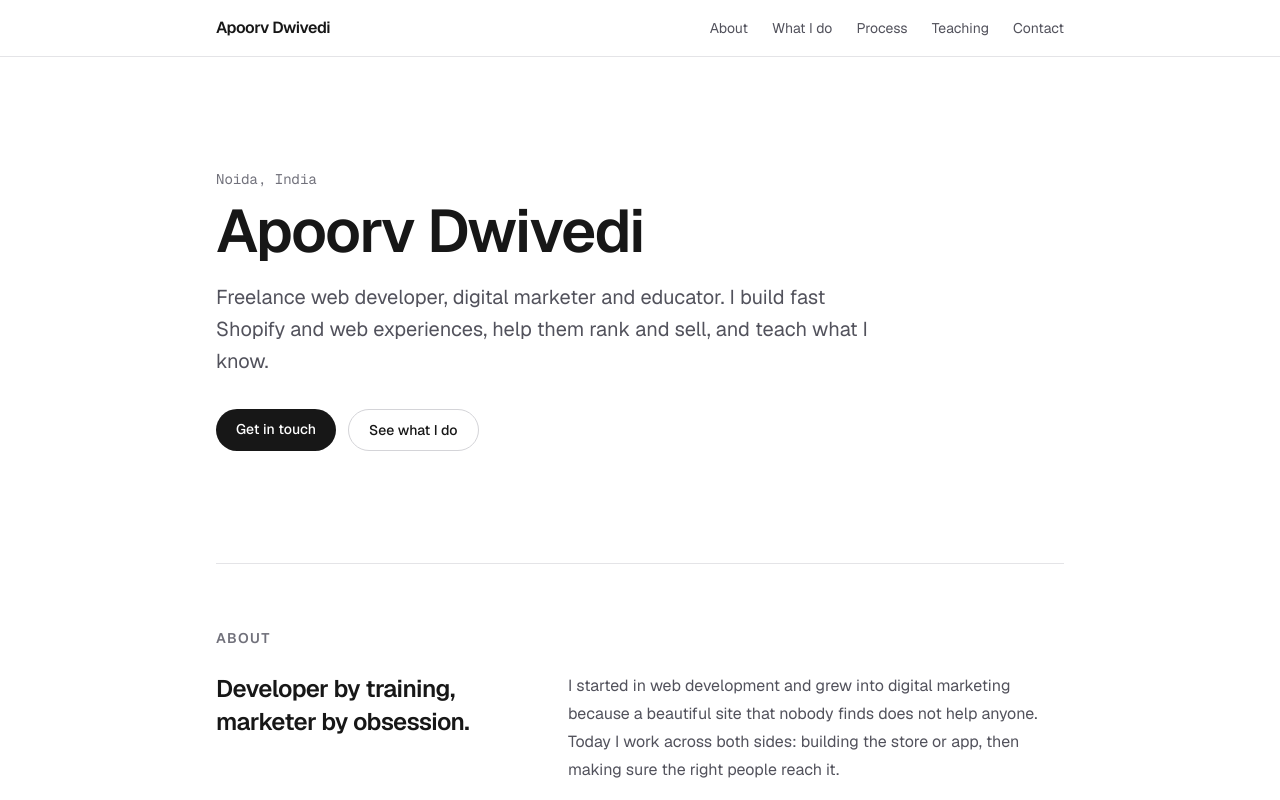
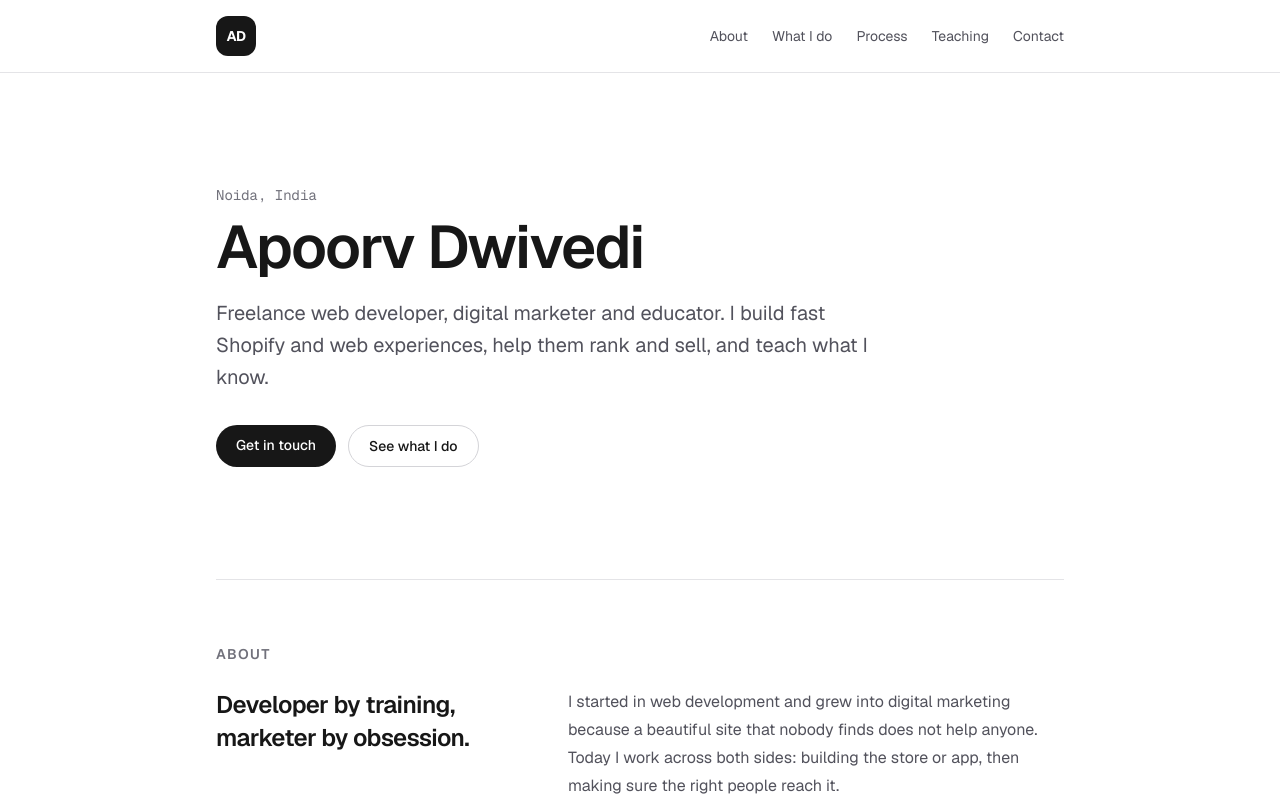
Before and after one commit to dwivediapoorv/personal-portfolio, a Next.js app: page / in a window 1280 px wide. Shown: the top 800 px of the page. Built offline with nearby package versions, Linux system fonts and the light colour scheme.

Commit message:
Use AD monogram as nav logo
Co-Authored-By: Claude Sonnet 5.5 <noreply@anthropic.com>
Claude-Session: https://claude.ai/code/session_01LMPQWx19bpji17ognJg2Ks

```diff
--- a/app/page.tsx
+++ b/app/page.tsx
@@ -86,8 +86,12 @@ export default function Home() {
     <>
       <nav className="sticky top-0 z-10 border-b border-zinc-200 bg-background/80 backdrop-blur dark:border-zinc-800">
         <div className="mx-auto flex max-w-4xl items-center justify-between px-6 py-4">
-          <a href="#top" className="font-semibold tracking-tight">
-            Apoorv Dwivedi
+          <a
+            href="#top"
+            aria-label="Apoorv Dwivedi, back to top"
+            className="flex h-10 w-10 items-center justify-center rounded-xl bg-foreground text-sm font-bold tracking-tight text-background"
+          >
+            AD
           </a>
           <ul className="hidden gap-6 text-sm text-zinc-600 sm:flex dark:text-zinc-400">
             {nav.map((n) => (
```
